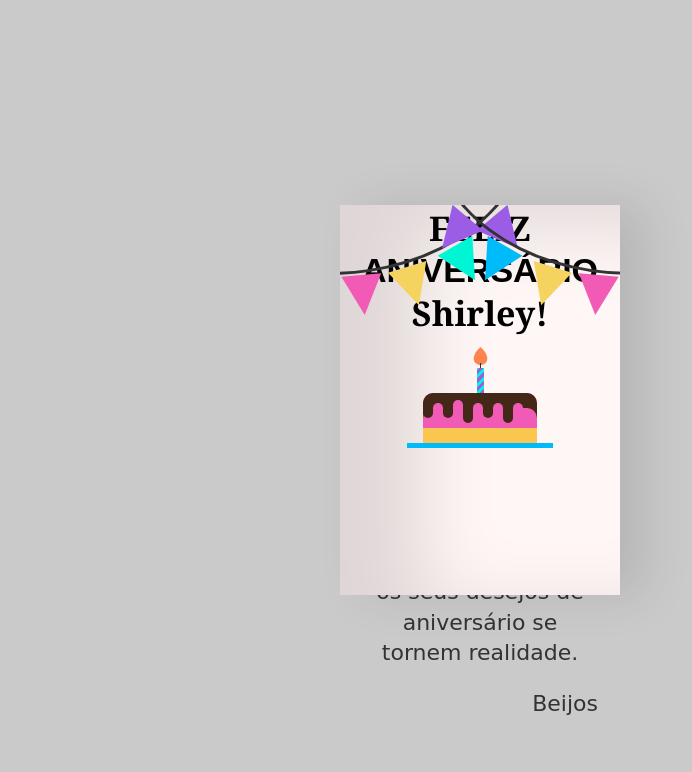
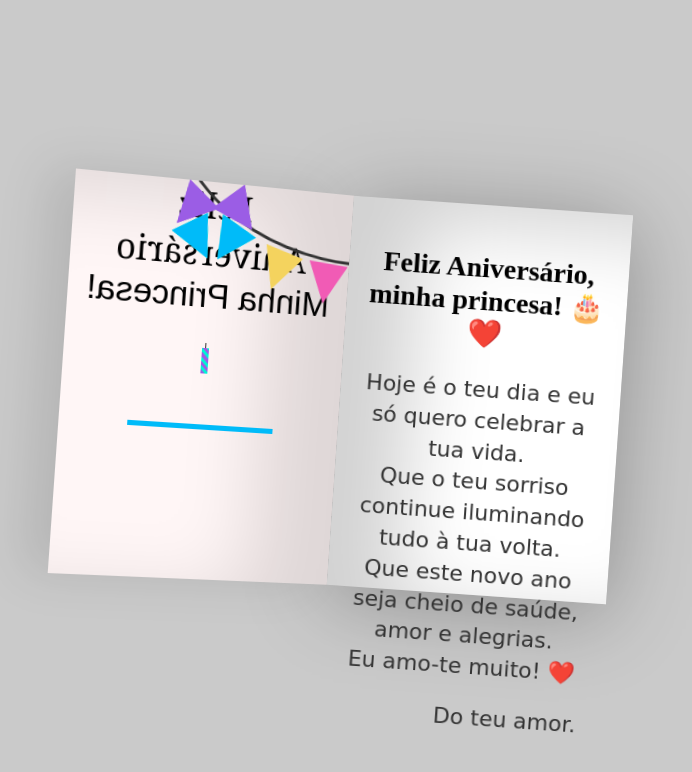
Before and after one commit to yunelucilene7-blip/MYGIRL, a plain HTML site: page index.html in a window 1280 px wide. Both pictures are taken after a click on the element 640 px from the left and 400 px from the top of the page. Shown: the whole page, without its empty margins (160-852 px from the left). Drawn offline with Linux system fonts and the light colour scheme; files that its build step writes are made by us from their sources.

Commit message:
Update index.html

```diff
--- a/index.html
+++ b/index.html
@@ -1,45 +1,60 @@
 <!DOCTYPE html>
-<html lang="en">
+<html lang="pt">
 <head>
   <meta charset="UTF-8">
-    <meta http-equiv="X-UA-Compatible" content="IE=edge">
   <meta name="viewport" content="width=device-width, initial-scale=1.0">
-    <link rel="stylesheet" href="./css/style.css">
-    <title>Document</title>
+  <title>Cartão de Aniversário</title>
+  <link rel="stylesheet" href="style.css">
 </head>
 <body>
+
   <div class="birthdayCard">
+    <!-- Frente do cartão -->
     <div class="cardFront">
       <div class="front-text">
-            <h3 class="happy">FELIZ</h3>
-            <h2 class="bday">ANIVERSÁRIO</h2>
-            <h3 class="toyou">Shirley!</h3>
+        <div class="happy">Feliz</div>
+        <div class="toyou">Aniversário</div>
+        <div class="bday">Minha Princesa!</div>
       </div>
+
+      <!-- Decorações e bolo -->
       <div class="wrap-deco">
         <div class="decorations"></div>
         <div class="decorationsTwo"></div>
+        <div class="decorationsThree"></div>
       </div>
       <div class="wrap-decoTwo">
-            <div class="decorations"></div>
+        <div class="decorationsTwo"></div>
         <div class="decorationsThree"></div>
       </div>
-          <div class="plate">
+      <div class="plate"></div>
       <div class="cake"></div>
       <div class="flame"></div>
     </div>
-        </div>
+
+    <!-- Interior do cartão -->
     <div class="cardInside">
       <div class="inside-text">
-          <h3 class="happy">FELIZ</h3>
-          <h2 class="bday">ANIVERSÁRIO</h2>
-          <h3 class="toyou">Shirley!</h3>
+        <h3>Feliz Aniversário, minha princesa! 🎂❤️</h3>
+        <div class="wishes">
+          <p>Hoje é o teu dia e eu só quero celebrar a tua vida.</p>
+          <p>Que o teu sorriso continue iluminando tudo à tua volta.</p>
+          <p>Que este novo ano seja cheio de saúde, amor e alegrias.</p>
+          <p>Eu amo-te muito! ❤️</p>
         </div>
-            <div class="wishes">
-            <p>Querida amiga,</p>
-            <p>Feliz aniversário!! Espero que seu dia seja preenchido com muito amor e risadas! Que todos os seus desejos de aniversário se tornem realidade.</p>
-            <p class="name">Beijos</p>
+        <div class="name">
+          <p>Do teu amor.</p>
         </div>
       </div>
     </div>
+  </div>
+
+  <script>
+    const card = document.querySelector(".birthdayCard");
+    card.addEventListener("click", () => {
+      card.classList.toggle("open");
+    });
+  </script>
+
 </body>
 </html>
```
Lines whose indentation alone changed are shown as unchanged.
